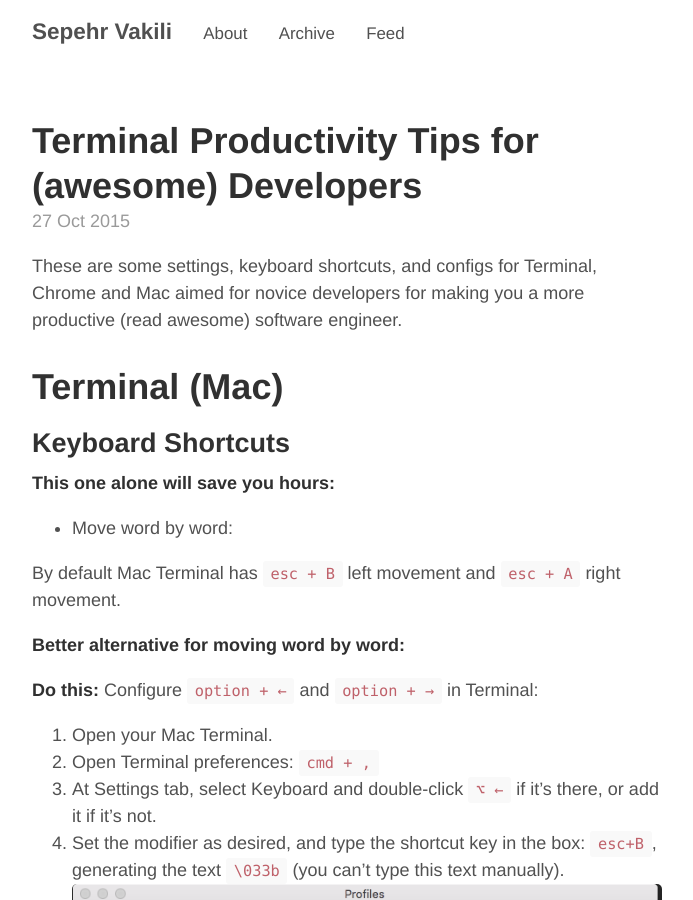
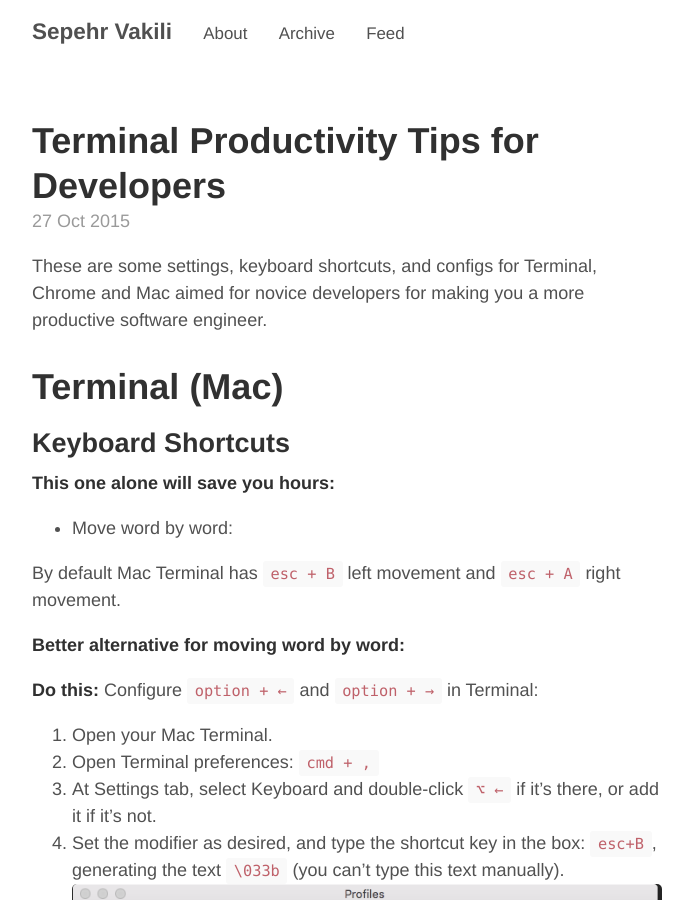
Before and after one commit to heysep/sepehr.github.io, a Jekyll site: the page built from _posts/2015-10-27-mac-terminal-productivity.md, in a window 1280 px wide and 900 px high. Shown: the whole window, without its empty margins (293-986 px from the left). Built offline with Jekyll 4.4.1, drawn with Linux system fonts in a browser that asks for light colours.

Commit message:
Change title

```diff
--- a/_posts/2015-10-27-mac-terminal-productivity.md
+++ b/_posts/2015-10-27-mac-terminal-productivity.md
@@ -1,8 +1,8 @@
 ---
 layout: post
-title: Terminal Productivity Tips for (awesome) Developers
+title: Terminal Productivity Tips for Developers
 ---
-These are some settings, keyboard shortcuts, and configs for Terminal, Chrome and Mac aimed for novice developers for making you a more productive (read awesome) software engineer.
+These are some settings, keyboard shortcuts, and configs for Terminal, Chrome and Mac aimed for novice developers for making you a more productive software engineer.
 
 # Terminal (Mac)
 
```
